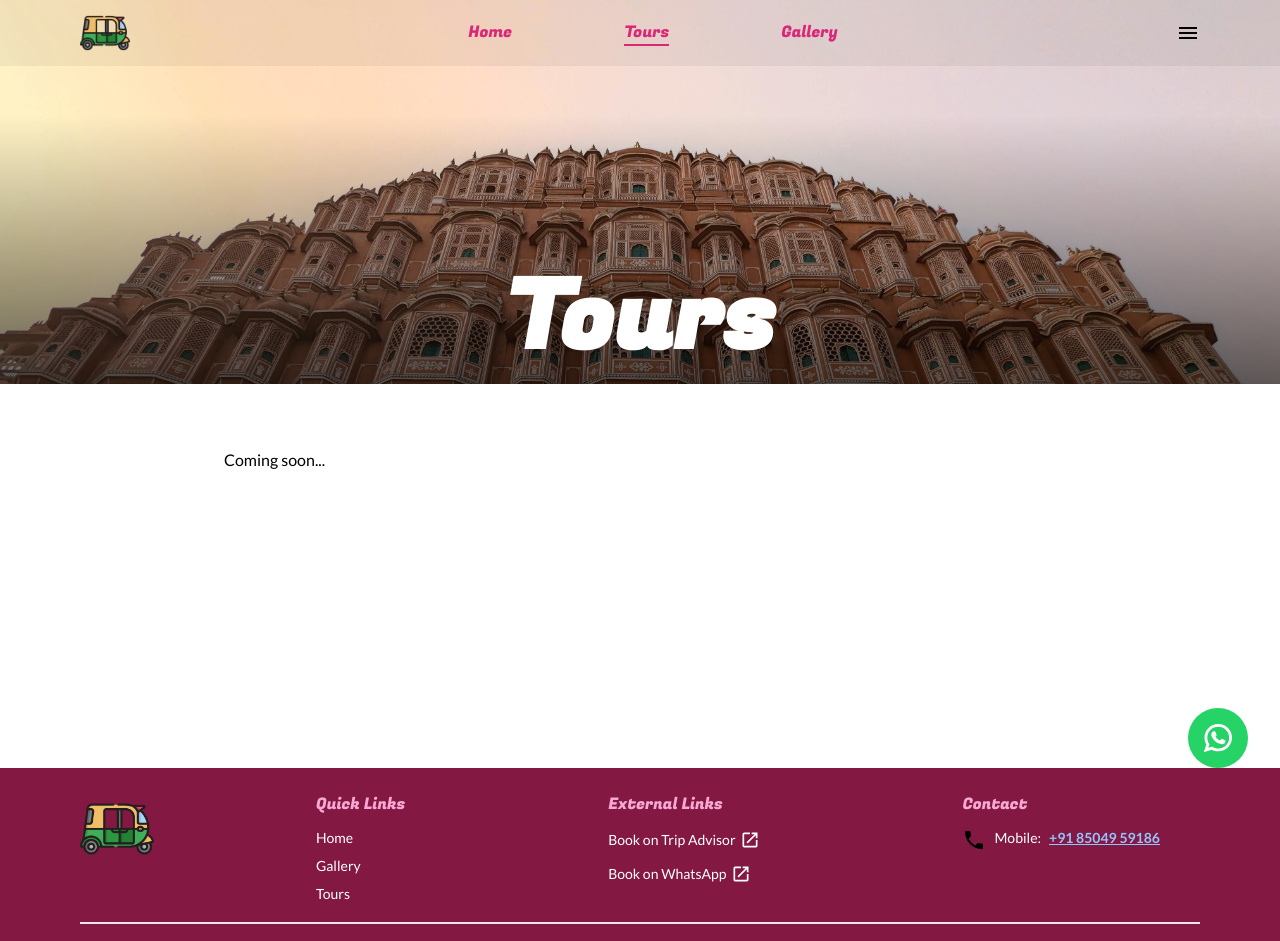
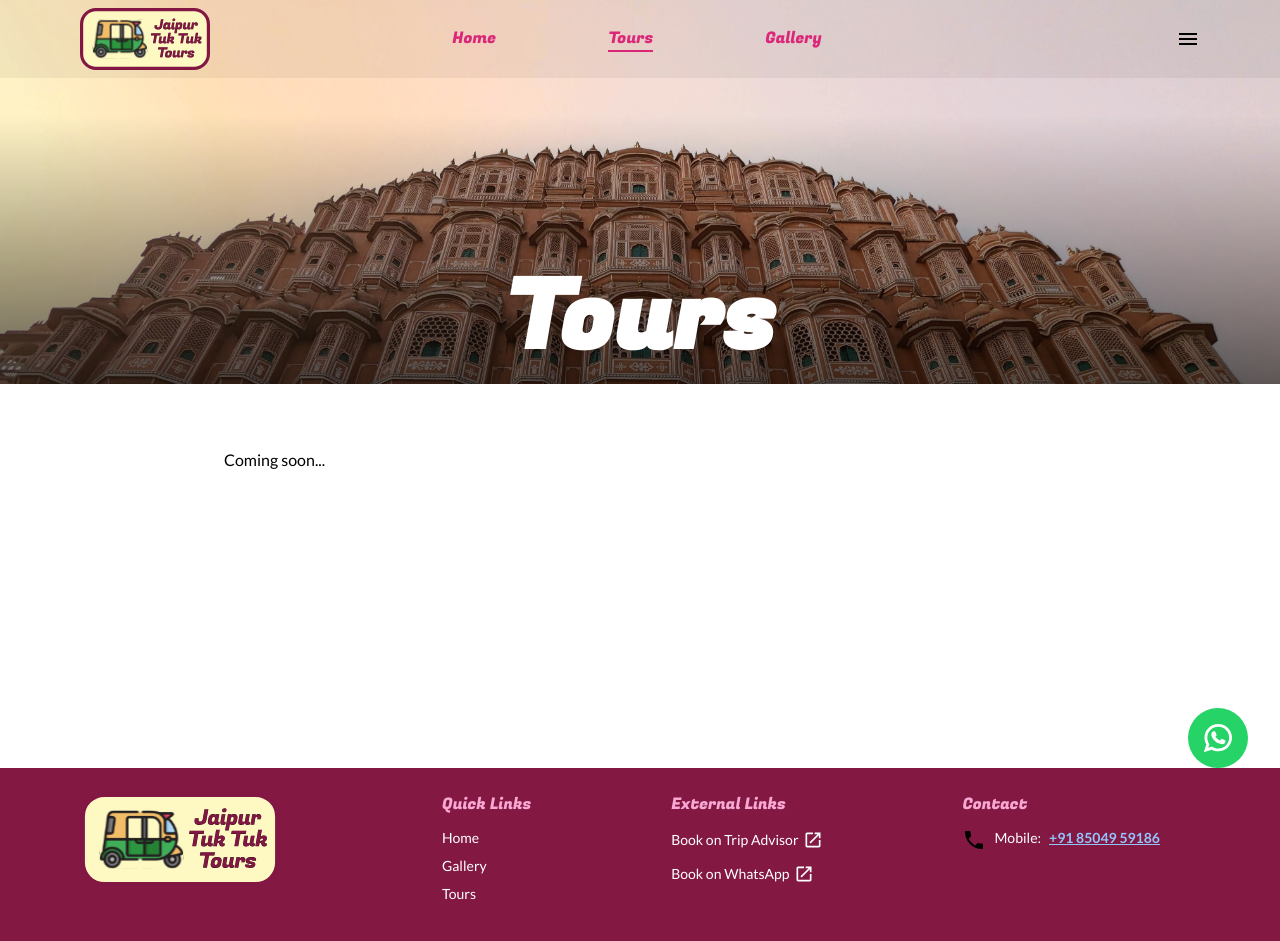
Before and after one commit to rahulmatharu/mahesh-jaipur-tours, a Next.js app: page /tours in a window 1280 px wide. Shown: the top 941 px of the page. Built offline with nearby package versions, Linux system fonts and the light colour scheme.

Commit message:
minor styling changes and logo update

```diff
--- a/app/components/Footer.tsx
+++ b/app/components/Footer.tsx
@@ -11,7 +11,12 @@ const Footer = () => {
       <div className="padding-container py-6 max-container flex w-full flex-col gap-4">
         <div className="flex flex-col items-start justify-center gap-[15%] md:flex-row pr-10">
           <Link href="/" className="mb-10">
-            <Image src="/tuk-tuk.png" alt="logo" width={74} height={29} />
+            <Image
+              src="/logo.svg"
+              alt="Jaipur Tuk Tuk Tours Logo"
+              width={200}
+              height={200}
+            />
           </Link>
           <div className="flex flex-wrap gap-10 sm:justify-between md:flex-1">
             {FOOTER_LINKS.map((columns) => (
--- a/app/components/Navbar.tsx
+++ b/app/components/Navbar.tsx
@@ -3,7 +3,6 @@
 import Link from "next/link";
 import Image from "next/image";
 import { NAV_LINKS } from "@/constants";
-import Button from "./Button";
 import { useEffect, useState } from "react";
 import MenuIcon from "@mui/icons-material/Menu";
 import CloseIcon from "@mui/icons-material/Close";
@@ -60,9 +59,9 @@ const Navbar = () => {
     >
       <div className="max-container flex justify-between items-center w-full padding-container">
         <Link href="/" className="flex-shrink-0">
-          <Image src={"/tuk-tuk.png"} alt={"logo"} width={50} height={50} />
+          <Image src={"/logo.svg"} alt={"logo"} width={130} height={130} />
         </Link>
-        <ul className="hidden h-full gap-28 md:flex flex-grow justify-center ">
+        <ul className="hidden h-full gap-28 md:flex flex-grow justify-center pr-28">
           {NAV_LINKS.map((link) => (
             <div
               key={link.key}
```
Also changed, not shown: public/logo.svg (added).
